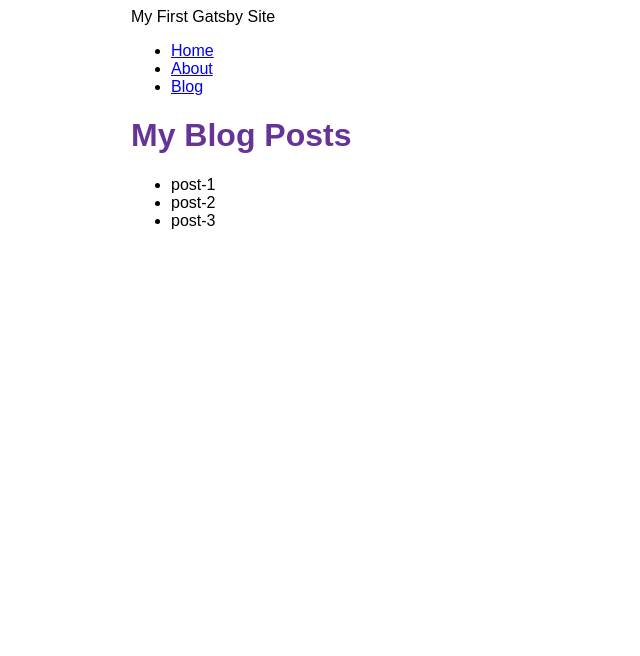
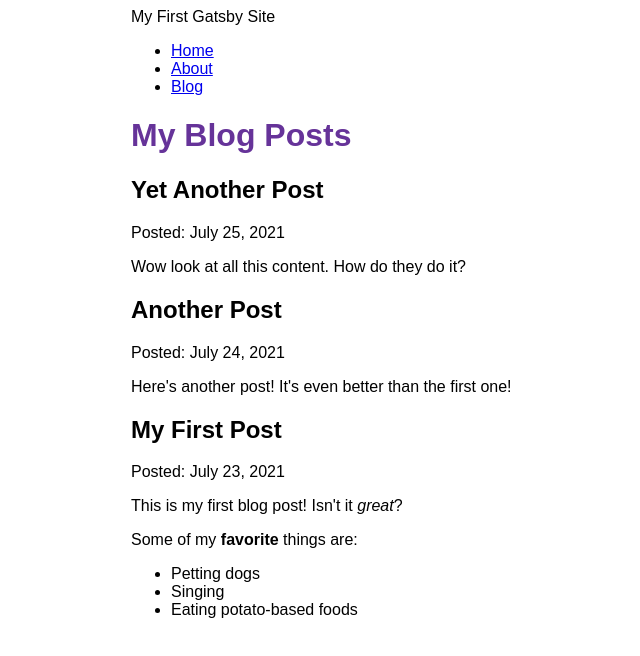
Before and after one commit to ecupaio/my-first-gatsby-site, a Gatsby site: page /blog in a window 1280 px wide. Shown: the whole page, without its empty margins (259-899 px from the left). Built offline with nearby package versions, Linux system fonts and the light colour scheme; Gatsby itself is replaced by a stand-in of ours.

Commit message:
gatsby tut pt 5

```diff
--- a/blog/post-1.mdx
+++ b/blog/post-1.mdx
@@ -0,0 +1,12 @@
+---
+title: "My First Post"
+date: "2021-07-23"
+---
+
+This is my first blog post! Isn't it *great*?
+
+Some of my **favorite** things are:
+
+* Petting dogs
+* Singing
+* Eating potato-based foods
--- a/blog/post-2.mdx
+++ b/blog/post-2.mdx
@@ -0,0 +1,6 @@
+---
+title: "Another Post"
+date: "2021-07-24"
+---
+
+Here's another post! It's even better than the first one!
--- a/blog/post-3.mdx
+++ b/blog/post-3.mdx
@@ -0,0 +1,6 @@
+---
+title: "Yet Another Post"
+date: "2021-07-25"
+---
+
+Wow look at all this content. How do they do it?
--- a/gatsby-config.js
+++ b/gatsby-config.js
@@ -12,7 +12,8 @@
         name: `blog`,
         path: `${__dirname}/blog`,
       }
-    }
+    },
+    "gatsby-plugin-mdx",
   ],
 
 };
--- a/package.json
+++ b/package.json
@@ -15,8 +15,11 @@
     "clean": "gatsby clean"
   },
   "dependencies": {
+    "@mdx-js/mdx": "^1.6.22",
+    "@mdx-js/react": "^1.6.22",
     "gatsby": "^4.3.0",
     "gatsby-plugin-image": "^2.3.0",
+    "gatsby-plugin-mdx": "^3.7.0",
     "gatsby-plugin-sharp": "^4.3.0",
     "gatsby-source-filesystem": "^4.3.0",
     "react": "^17.0.1",
--- a/src/pages/blog.js
+++ b/src/pages/blog.js
@@ -1,28 +1,36 @@
 import * as React from "react";
 import { graphql } from 'gatsby';
+import { MDXRenderer } from 'gatsby-plugin-mdx';
 import Layout from "../components/layout";
 
 const BlogPage = ({data}) => {
   return (
     <Layout pageTitle="My Blog Posts">
-      <ul>
       {
-       data.allFile.nodes.map(node => (
-         <li key={node.name}>
-           {node.name}
-         </li>
-       ))
+        data.allMdx.nodes.map((node) => (
+          <article key={node.id}>
+            <h2>{node.frontmatter.title}</h2>
+            <p>Posted: {node.frontmatter.date}</p>
+            <MDXRenderer>
+              {node.body}
+            </MDXRenderer>
+          </article>
+        ))
       }
-      </ul>
     </Layout>
   )
 }
 
 export const query = graphql`
-  query MyQuery {
-    allFile {
+  query {
+    allMdx(sort: {fields: frontmatter___date, order: DESC}) {
       nodes {
-        name
+        frontmatter {
+          date(formatString: "MMMM D, YYYY")
+          title
+        }
+        id
+        body
       }
     }
   }
```
Also changed, not shown: 1 other file.
